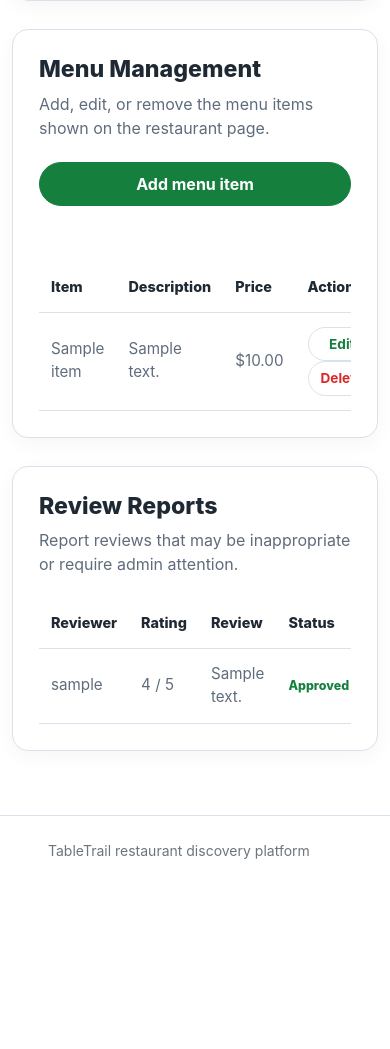
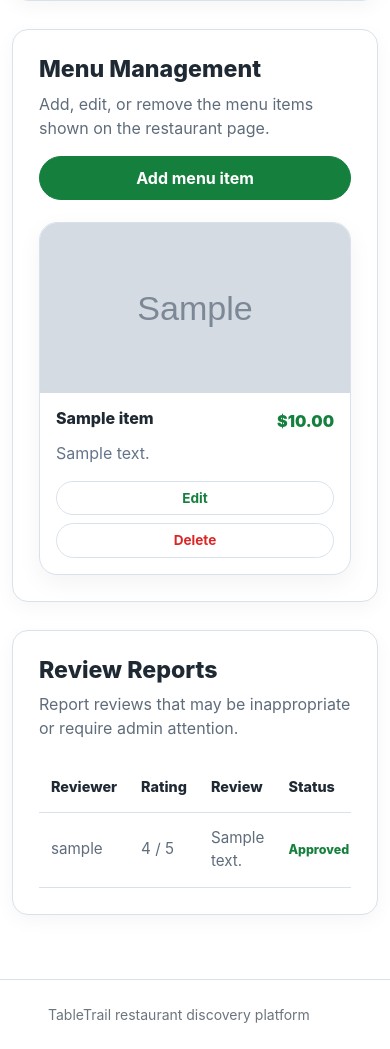
Before and after one commit to choiiis/cits5505-project, a Flask app: template app/templates/owner_dashboard.html in a window 390 px wide. Shown: the part 1893-2942 px from the top of the page. Before the commit the page ends 2752 px from the top, so only its background shows below. Run offline with Flask 3, Linux system fonts and the light colour scheme; tables that the repository leaves empty hold one stand-in row (values such as "Sample post"); the template is opened without the code that fills it: values that come from a table or form of the project are taken from there, most other values are stand-ins (such as "Sample title", 1, 10 or a date in 2020); grey boxes marked "Sample" are stand-in pictures.

Commit message:
Convert owner menu management to card layout and modal form for better UI

```diff
--- a/app/static/css/owner_dashboard.css
+++ b/app/static/css/owner_dashboard.css
@@ -197,11 +197,11 @@
 }
 
 .owner-edit-form {
-  background: var(--brand-mint);
-  border: 1px solid var(--brand-line);
-  border-radius: 14px;
-  margin-bottom: 1.25rem;
-  padding: 1rem;
+  background: transparent;
+  border: 0;
+  border-radius: 0;
+  margin: 0;
+  padding: 0;
 }
 
 .owner-edit-form.is-hidden {
@@ -287,14 +287,20 @@
 }
 
 .owner-table-button {
+  align-items: center;
   background: #ffffff;
   border: 1px solid var(--brand-line);
   border-radius: 999px;
   color: var(--brand-green);
   cursor: pointer;
+  display: inline-flex;
   font-size: 0.85rem;
   font-weight: 700;
+  justify-content: center;
+  min-height: 34px;
   padding: 6px 12px;
+  text-decoration: none;
+  white-space: nowrap;
 }
 
 @media (max-width: 991.98px) {
@@ -512,3 +518,185 @@
     width: 100%;
   }
 }
+
+/* Menu cards */
+.owner-menu-grid {
+  display: grid;
+  gap: 18px;
+  grid-template-columns: repeat(3, 1fr);
+}
+
+.owner-menu-card {
+  background: #ffffff;
+  border: 1px solid var(--brand-line);
+  border-radius: 18px;
+  box-shadow: 0 8px 24px rgba(15, 23, 42, 0.05);
+  overflow: hidden;
+}
+
+.owner-menu-card__image-wrap {
+  background: #f8fafc;
+  height: 170px;
+  overflow: hidden;
+}
+
+.owner-menu-card__image {
+  display: block;
+  height: 100%;
+  object-fit: cover;
+  width: 100%;
+}
+
+.owner-menu-card__body {
+  padding: 16px;
+}
+
+.owner-menu-card__topline {
+  align-items: flex-start;
+  display: flex;
+  gap: 0.75rem;
+  justify-content: space-between;
+  margin-bottom: 8px;
+}
+
+.owner-menu-card__topline h3 {
+  color: var(--brand-ink);
+  font-size: 1rem;
+  font-weight: 800;
+  margin: 0;
+}
+
+.owner-menu-card__topline span {
+  color: var(--brand-green);
+  font-weight: 900;
+  white-space: nowrap;
+}
+
+.owner-menu-card__body p {
+  color: #64748b;
+  line-height: 1.5;
+  margin: 0;
+}
+
+.owner-menu-card__image-path {
+  display: none;
+}
+
+.owner-menu-card__actions {
+  display: flex;
+  gap: 8px;
+  margin-top: 16px;
+}
+
+.owner-empty-state {
+  background: #f8fafc;
+  border: 1px dashed var(--brand-line);
+  border-radius: 16px;
+  color: #64748b;
+  grid-column: 1 / -1;
+  padding: 2rem;
+  text-align: center;
+}
+
+/* Menu add/edit popup */
+.owner-modal {
+  align-items: center;
+  display: flex;
+  inset: 0;
+  justify-content: center;
+  padding: 1.5rem;
+  position: fixed;
+  z-index: 1000;
+}
+
+.owner-modal.is-hidden {
+  display: none;
+}
+
+.owner-modal__backdrop {
+  background: rgba(15, 23, 42, 0.35);
+  inset: 0;
+  position: absolute;
+}
+
+.owner-modal__panel {
+  background: #ffffff;
+  border: 1px solid var(--brand-line);
+  border-radius: 20px;
+  box-shadow: 0 24px 70px rgba(15, 23, 42, 0.18);
+  max-height: calc(100vh - 3rem);
+  max-width: 720px;
+  overflow-y: auto;
+  padding: 24px;
+  position: relative;
+  width: min(720px, 100%);
+  z-index: 1;
+}
+
+.owner-modal__heading {
+  align-items: flex-start;
+  display: flex;
+  gap: 1rem;
+  justify-content: space-between;
+  margin-bottom: 1rem;
+}
+
+.owner-modal__heading h3 {
+  color: var(--brand-ink);
+  font-size: 1.2rem;
+  font-weight: 800;
+  margin: 0;
+}
+
+.owner-modal__close {
+  align-items: center;
+  background: #ffffff;
+  border: 1px solid var(--brand-line);
+  border-radius: 999px;
+  color: var(--brand-ink);
+  cursor: pointer;
+  display: inline-flex;
+  font-size: 1.2rem;
+  font-weight: 800;
+  height: 34px;
+  justify-content: center;
+  line-height: 1;
+  width: 34px;
+}
+
+.owner-modal-open {
+  overflow: hidden;
+}
+
+@media (max-width: 991.98px) {
+  .owner-menu-grid {
+    grid-template-columns: repeat(2, 1fr);
+  }
+}
+
+@media (max-width: 575.98px) {
+  .owner-menu-grid {
+    grid-template-columns: 1fr;
+  }
+
+  .owner-menu-card__actions {
+    flex-direction: column;
+  }
+
+  .owner-menu-card__actions .owner-table-button,
+  .owner-menu-card__actions form,
+  .owner-menu-card__actions button {
+    margin-left: 0;
+    width: 100%;
+  }
+
+  .owner-modal {
+    align-items: flex-start;
+    padding: 1rem;
+  }
+
+  .owner-modal__panel {
+    max-height: calc(100vh - 2rem);
+    padding: 20px;
+  }
+}
--- a/app/templates/owner_dashboard.html
+++ b/app/templates/owner_dashboard.html
@@ -168,85 +168,99 @@
             </section>
 
             <section class="owner-card">
-                <div class="owner-card__heading">
+                <div class="owner-card__heading owner-card__heading--with-action">
+                    <div>
                         <h2>Menu Management</h2>
                         <p>Add, edit, or remove the menu items shown on the restaurant page.</p>
                     </div>
 
-                <div class="owner-toolbar">
                     <button type="button" class="owner-action-button" id="addMenuItemBtn">
                         Add menu item
                     </button>
                 </div>
 
-                <p class="owner-action-message" id="ownerActionMessage"></p>
+                <!-- popup modal -->
+                <div class="owner-modal is-hidden" id="menuItemModal">
+                    <div class="owner-modal__backdrop" data-modal-close></div>
 
-                <form class="owner-edit-form is-hidden" id="menuItemForm" method="post"
-                    action="{{ url_for('add_owner_menu_item') }}" data-add-url="{{ url_for('add_owner_menu_item') }}">
+                    <div class="owner-modal__panel">
+                        <div class="owner-modal__heading">
+                            <h3 id="menuFormTitle">Add menu item</h3>
+                            <button type="button" class="owner-modal__close" data-modal-close>
+                                ×
+                            </button>
+                        </div>
+
+                        <form id="menuItemForm" method="post" enctype="multipart/form-data"
+                            action="{{ url_for('add_owner_menu_item') }}"
+                            data-add-url="{{ url_for('add_owner_menu_item') }}">
                             <input type="hidden" name="restaurant_id" value="{{ restaurant.id }}">
                             <input type="hidden" id="menuItemId" name="menu_item_id" value="">
                             <input type="hidden" id="menuFormAction" name="form_action" value="add">
 
-                    <div class="owner-edit-form__heading">
-                        <h3 id="menuFormTitle">Add menu item</h3>
-                    </div>
-
                             <div class="owner-form-grid">
                                 <div class="owner-form-field">
                                     <label for="menuItemName">Item name</label>
-                            <input type="text" id="menuItemName" name="name" placeholder="e.g. Margherita Pizza"
-                                required>
+                                    <input type="text" id="menuItemName" name="name" required>
                                 </div>
 
                                 <div class="owner-form-field">
                                     <label for="menuItemPrice">Price</label>
-                            <input type="number" step="0.01" id="menuItemPrice" name="price" placeholder="e.g. 22">
+                                    <input type="number" step="0.01" id="menuItemPrice" name="price">
                                 </div>
 
                                 <div class="owner-form-field owner-form-field--wide">
-                            <label for="menuItemImage">Image URL</label>
-                            <input type="text" id="menuItemImage" name="image_url"
-                                placeholder="images/menu-default.png or https://...">
+                                    <label for="menuItemImage">Image upload</label>
+                                    <input type="file" id="menuItemImage" name="image_file" accept="image/*">
                                 </div>
 
                                 <div class="owner-form-field owner-form-field--full">
                                     <label for="menuItemDescription">Description</label>
-                            <textarea id="menuItemDescription" name="description" rows="3"
-                                placeholder="e.g. Tomato, basil, mozzarella"></textarea>
+                                    <textarea id="menuItemDescription" name="description" rows="3"></textarea>
                                 </div>
                             </div>
 
                             <div class="owner-form-actions">
-                        <button type="submit" class="owner-action-button" id="saveMenuItemBtn">Save item</button>
+                                <button type="submit" class="owner-action-button" id="saveMenuItemBtn">
+                                    Save item
+                                </button>
                                 <button type="button" class="owner-action-button owner-action-button--secondary"
-                            id="cancelMenuEditBtn">Cancel</button>
+                                    data-modal-close>
+                                    Cancel
+                                </button>
                             </div>
                         </form>
+                    </div>
+                </div>
 
-                <div class="owner-table-wrap">
-                    <table class="owner-table">
-                        <thead>
-                            <tr>
-                                <th>Item</th>
-                                <th>Description</th>
-                                <th>Price</th>
-                                <th>Action</th>
-                            </tr>
-                        </thead>
+                <!-- card grid -->
+                <div class="owner-menu-grid" id="menuTableBody">
+                    {% for item in menu_items %}
+                    {% set menu_image = item.image_url or default_menu_image %}
+                    <article class="owner-menu-card"
+                        data-update-url="{{ url_for('update_owner_menu_item', menu_item_id=item.id) }}">
+                        <div class="owner-menu-card__image-wrap">
+                            {% if menu_image.startswith('http') %}
+                            <img src="{{ menu_image }}" alt="{{ item.name }}" class="owner-menu-card__image">
+                            {% else %}
+                            <img src="{{ url_for('static', filename=menu_image) }}" alt="{{ item.name }}"
+                                class="owner-menu-card__image">
+                            {% endif %}
+                        </div>
 
-                        <tbody id="menuTableBody">
-                            {% for item in menu_items %}
-                            <tr data-update-url="{{ url_for('update_owner_menu_item', menu_item_id=item.id) }}">
-                                <td>{{ item.name }}</td>
-                                <td>{{ item.description or 'No description added yet.' }}</td>
-                                <td>
+                        <div class="owner-menu-card__body">
+                            <div class="owner-menu-card__topline">
+                                <h3>{{ item.name }}</h3>
                                 {% if item.price is not none %}
-                                    ${{ '%.2f'|format(item.price) }}
+                                <span>${{ '%.2f'|format(item.price) }}</span>
                                 {% else %}
-                                    -
+                                <span>Price not set</span>
                                 {% endif %}
-                                </td>
-                                <td>
+                            </div>
+
+                            <p>{{ item.description or 'No description added yet.' }}</p>
+
+                            <div class="owner-menu-card__actions">
                                 <button type="button" class="owner-table-button" data-action="edit-menu"
                                     data-menu-item-id="{{ item.id }}" data-menu-item-name="{{ item.name }}"
                                     data-menu-item-description="{{ item.description or '' }}"
@@ -264,15 +278,12 @@
                                         Delete
                                     </button>
                                 </form>
-                                </td>
-                            </tr>
+                            </div>
+                        </div>
+                    </article>
                     {% else %}
-                            <tr>
-                                <td colspan="4">No menu items found.</td>
-                            </tr>
+                    <div class="owner-empty-state">No menu items found.</div>
                     {% endfor %}
-                        </tbody>
-                    </table>
                 </div>
             </section>
 
```
Also changed, not shown: app/static/js/owner_dashboard.js (+39 -29 lines). Lines whose indentation alone changed are shown as unchanged.
